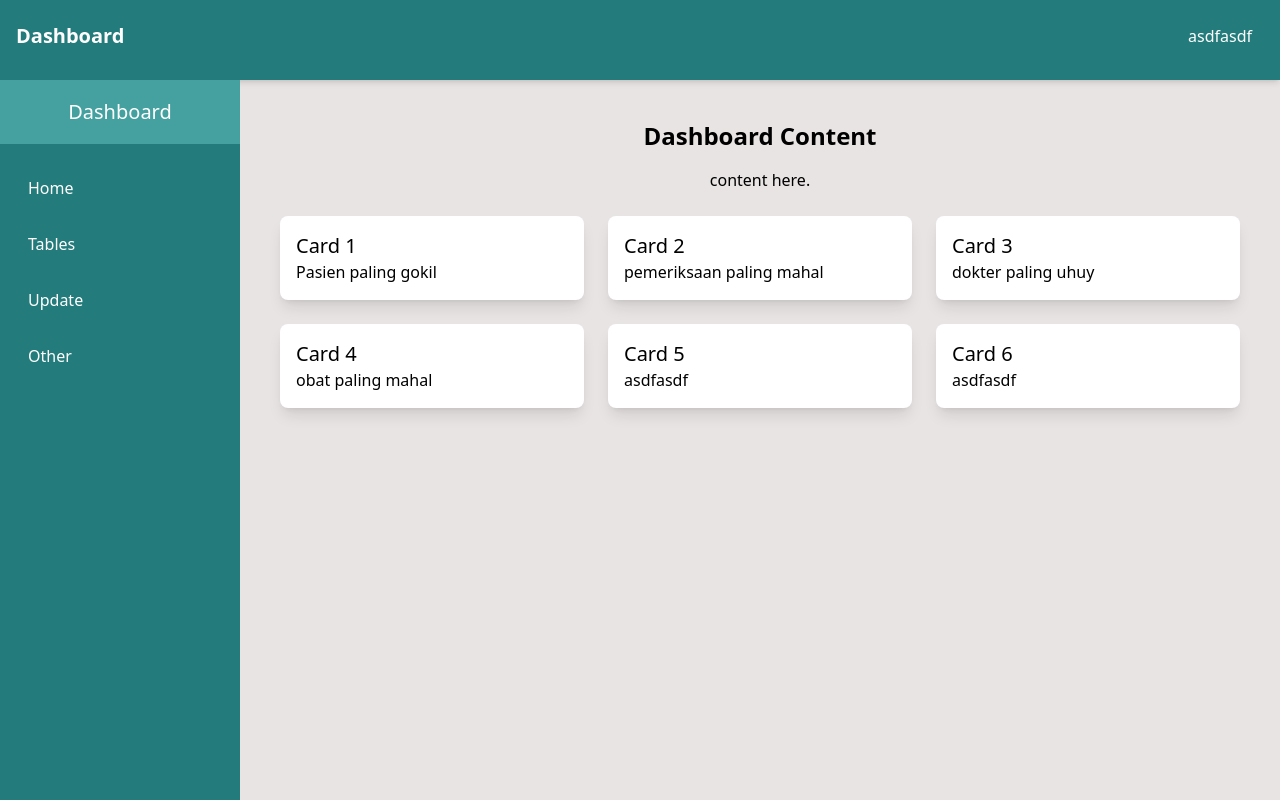
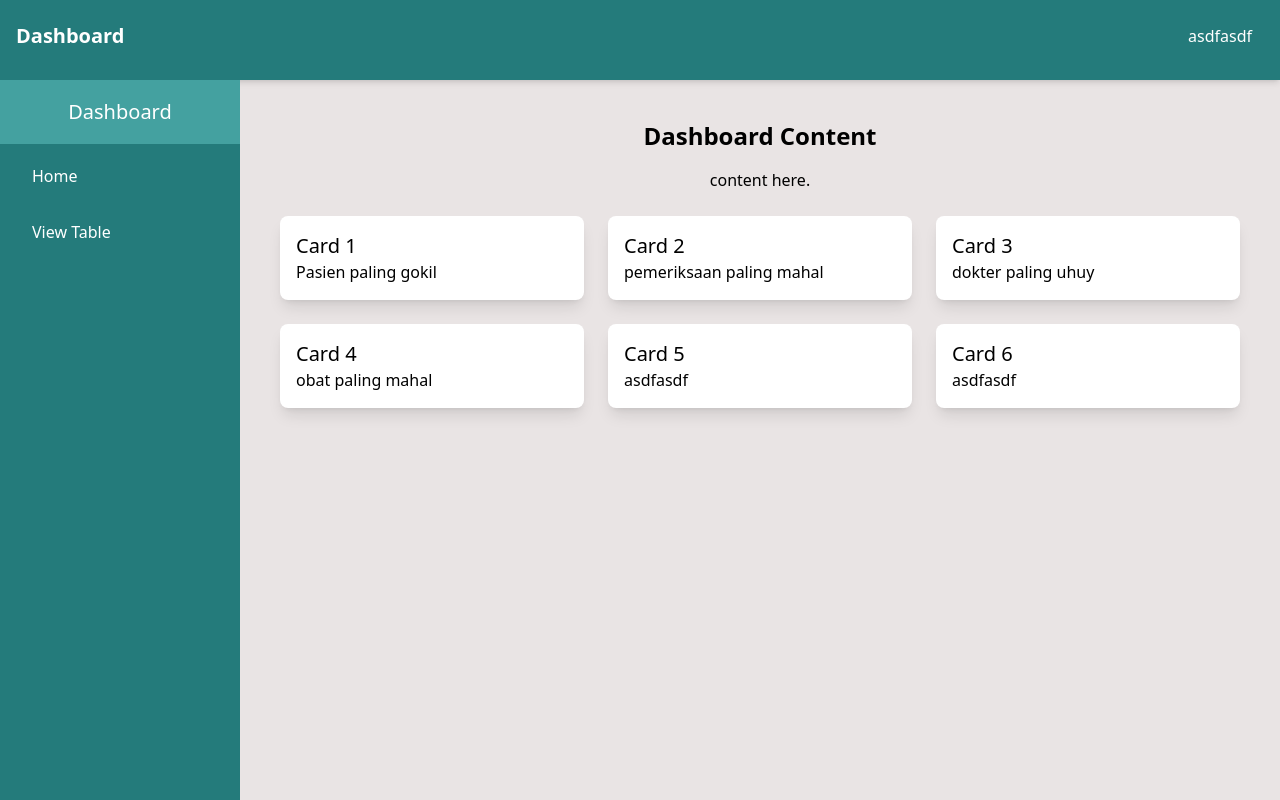
Before and after one commit to FredyRamadhan/flask-pyodbc-sqlserver, a Flask app: page / in a window 1280 px wide. Run offline with Flask 3, Linux system fonts and the light colour scheme; some libraries are stand-ins or nearby versions.

Commit message:
asdkjfhaslkdjfha

```diff
--- a/app/routes.py
+++ b/app/routes.py
@@ -6,7 +6,7 @@ routes = Blueprint('routes', __name__)
 
 @routes.route('/')
 def index():
-    return render_template('home.html')
+    return render_template('dashboard.html')
 
 @routes.route('/dokter')
 def dokter():
@@ -66,23 +66,3 @@ def delete_continent(id_dokter):
         flash('Error: Unable to connect to the database.', 'danger')
 
     return redirect(url_for('routes.dokter'))
-
-@routes.route('/dokter/spesialisasi', methods=['POST'])
-def filter():
-    column = request.form['kolom_filter']
-    conn = create_connection()
-    if conn:
-        cursor = conn.cursor()
-        try:
-            cursor.execute('SELECT * FROM dokter WHERE spesialisasi = ?', (column,))
-            conn.commit()
-            flash('Filter applied based on spesialisasi')
-        except Exception as e:
-            flash(f'Error: {str(e)}', 'danger')
-        finally:
-            cursor.close()
-            conn.close()
-    else:
-        flash('Error: Unable to connect to the database', 'danger')
-
-    return redirect(url_for('routes.dokter'))
--- a/app/templates/index.html
+++ b/app/templates/index.html
@@ -43,12 +43,21 @@
                 <div class="h-16 bg-accent flex items-center justify-center text-xl">
                     Dashboard
                 </div>
-                <ul class="space-y-4 mt-6 px-4">
-                    <li><a href="/" class="block py-2 px-3 rounded hover:bg-accent_dark">Home</a></li>
-                    <li><a href="/dokter" class="block py-2 px-3 rounded hover:bg-accent_dark">Tables</a></li>
-                    <li><a href="/dokter/create" class="block py-2 px-3 rounded hover:bg-accent_dark">Update</a></li>
-                    <li><a href="#" class="block py-2 px-3 rounded hover:bg-accent_dark">Other</a></li>
-                </ul>
+                <div class="p-2">
+                    <a href="/" class="block hover:bg-accent pl-6 py-2 mt-1 rounded">Home</a>
+                </div>
+                <div class="p-2">
+                    <button class="pl-6 w-full text-left p-2 rounded hover:bg-accent focus:outline-none" onclick="toggleSidebarDropdown()">
+                        View Table
+                    </button>
+                    <ul id="sidebarDropdownMenu" class="ml-6 space-y-4 mt-2 hidden">
+                        <li><a href="/dokter" class="block hover:bg-accent pl-4 py-2 mt-1 rounded">Dokter</a></li>
+                        <li><a href="/pasien" class="block hover:bg-accent pl-4 py-2 mt-1 rounded">Pasien</a></li>
+                        <li><a href="/ruangan" class="block hover:bg-accent pl-4 py-2 mt-1 rounded">Ruangan</a></li>
+                        <li><a href="/obat" class="block hover:bg-accent pl-4 py-2 mt-1 rounded">Obat</a></li>
+                        <li><a href="/resep" class="block hover:bg-accent pl-4 py-2 mt-1 rounded">Resep</a></li>
+                    </ul>
+                </div>
             </div>
 
             <!-- Main Content Area -->
@@ -61,4 +70,10 @@
     </div> <!-- Main Container -->
 
 </body>
+<script>
+    function toggleSidebarDropdown() {
+        const dropdown = document.getElementById('sidebarDropdownMenu');
+        dropdown.classList.toggle('hidden');
+    }
+</script>
 </html>
```
Also changed, not shown: app/templates/dashboard.html (renamed from app/templates/home.html).
